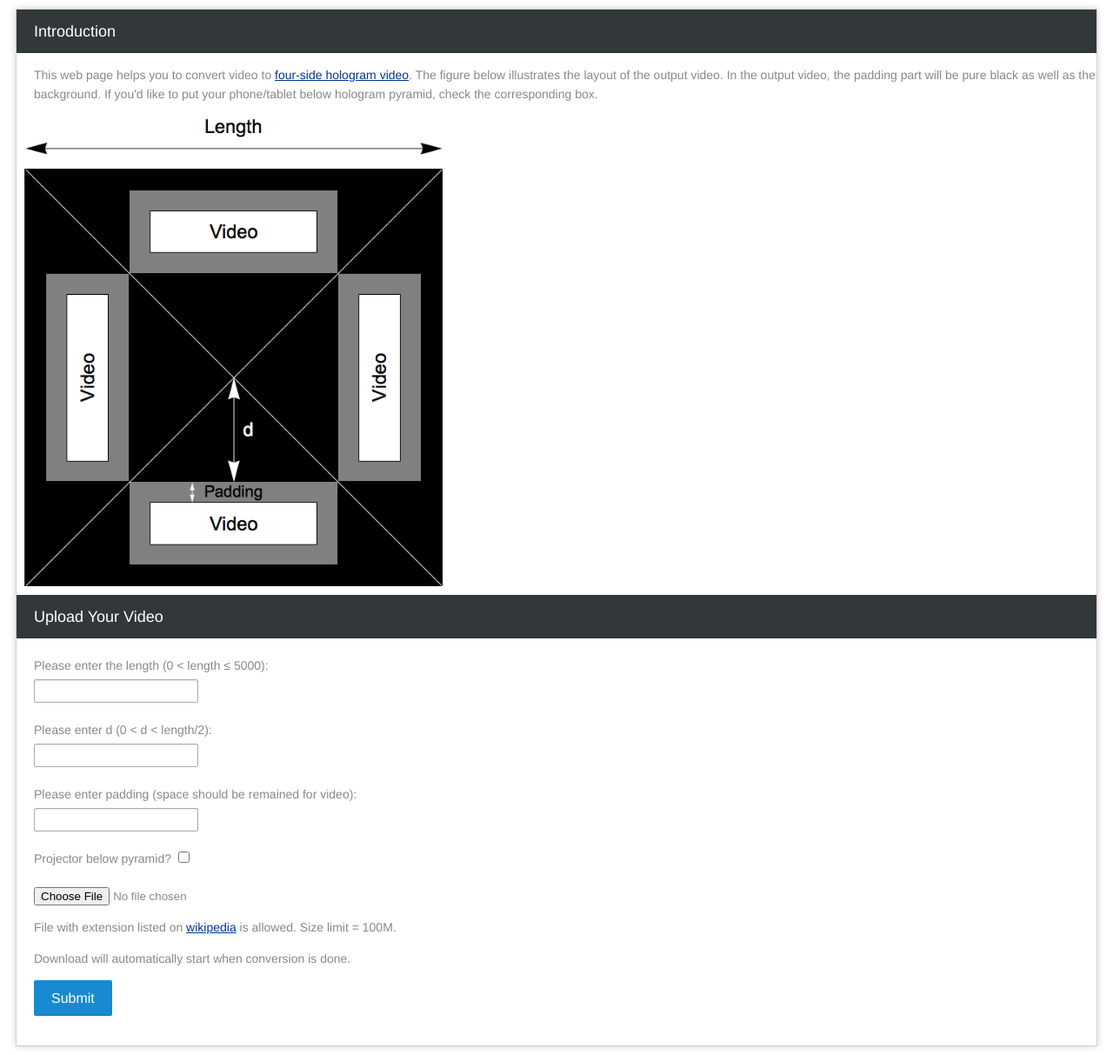
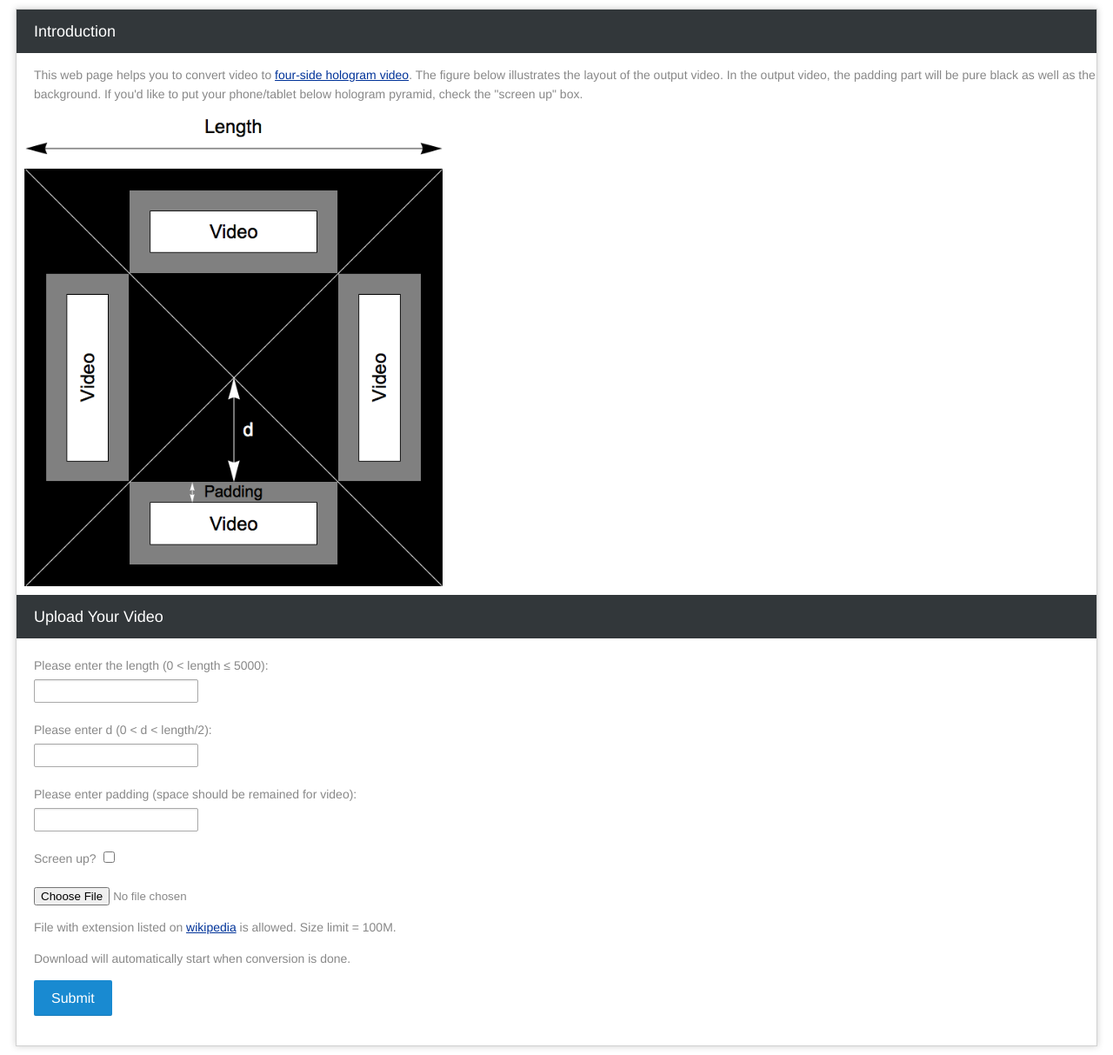
Before and after one commit to tcya/pseudo-hologram-video-maker, a Flask app: page / in a window 1280 px wide. Shown: the whole page at 87% size. Run offline with Flask 2, Linux system fonts and the light colour scheme.

Commit message:
Change the introduction a bit

```diff
--- a/templates/form_submit.html
+++ b/templates/form_submit.html
@@ -10,7 +10,7 @@
                 <h1>Introduction</h1>
             </div>
             <div>
-            <p id="intro">This web page helps you to convert video to <a href="http://www.telegraph.co.uk/technology/mobile-phones/11780393/How-to-turn-your-phone-into-a-3D-hologram-projector.html">four-side hologram video</a>. The figure below illustrates the layout of the output video. In the output video, the padding part will be pure black as well as the background. If you'd like to put your phone/tablet below hologram pyramid, check the corresponding box.</p>
+            <p id="intro">This web page helps you to convert video to <a href="http://www.telegraph.co.uk/technology/mobile-phones/11780393/How-to-turn-your-phone-into-a-3D-hologram-projector.html">four-side hologram video</a>. The figure below illustrates the layout of the output video. In the output video, the padding part will be pure black as well as the background. If you'd like to put your phone/tablet below hologram pyramid, check the "screen up" box.</p>
             <img width="500" src="{{ url_for('static', filename='layout.png') }}">
             </div>
             <div class="title">
@@ -24,7 +24,7 @@
                   <input type="text" name="d" /><br />
                   <label for="padding">Please enter padding (space should be remained for video):</label>
                   <input type="text" name="padding" /><br />
-                  Projector below pyramid? <input type="checkbox" name="upsidedown"/><br /><br />
+                  Screen up? <input type="checkbox" name="upsidedown"/><br /><br />
                   <input type=file name=file>
                   <p>File with extension listed on <a href="https://en.wikipedia.org/wiki/Video_file_format">wikipedia</a> is allowed. Size limit = 100M.</p>
                   <p>Download will automatically start when conversion is done.</p>
```
